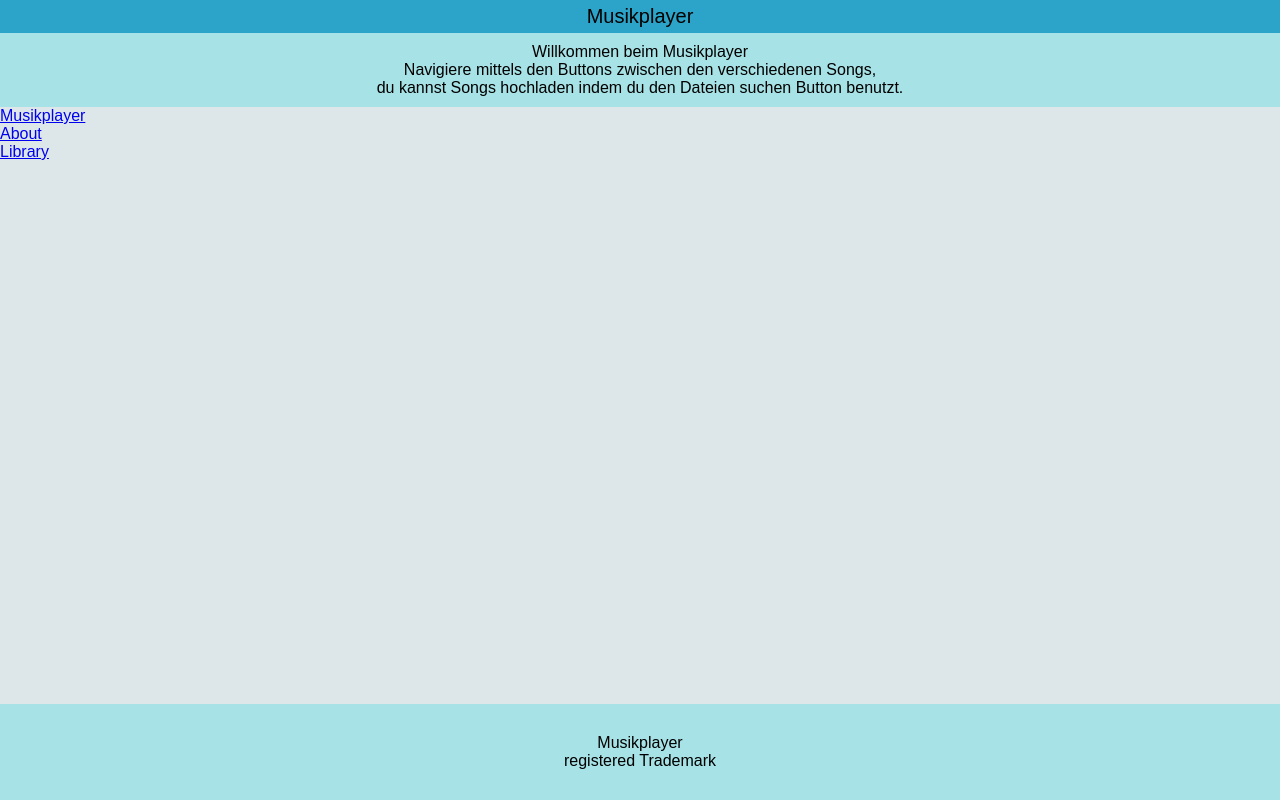
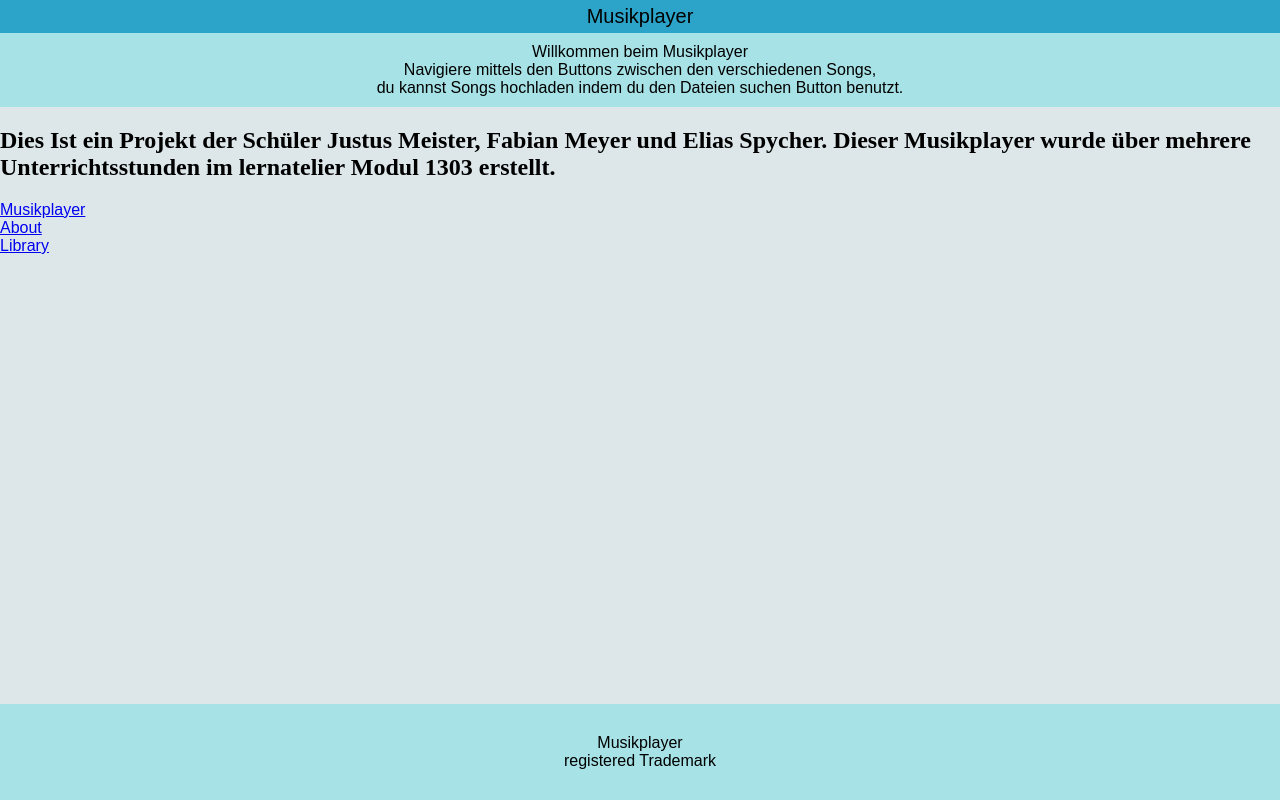
Before and after one commit to Raisybear/LA1303, a website: page public/about.html in a window 1280 px wide. Drawn offline with Linux system fonts and the light colour scheme.

Commit message:
About page
About Page Text hinzugefügt

```diff
--- a/public/about.html
+++ b/public/about.html
@@ -13,6 +13,12 @@
       du kannst Songs hochladen indem du den Dateien suchen Button benutzt.
     </div>
 
+    <h2 id="aboutText">
+      Dies Ist ein Projekt der Schüler Justus Meister, Fabian Meyer und Elias
+      Spycher. Dieser Musikplayer wurde über mehrere Unterrichtsstunden im
+      lernatelier Modul 1303 erstellt.
+    </h2>
+
     <nav>
       <ul>
         <li><a href="index.html">Musikplayer</a></li>
```
Also changed, not shown: public/index.html (+0 -4 lines).
